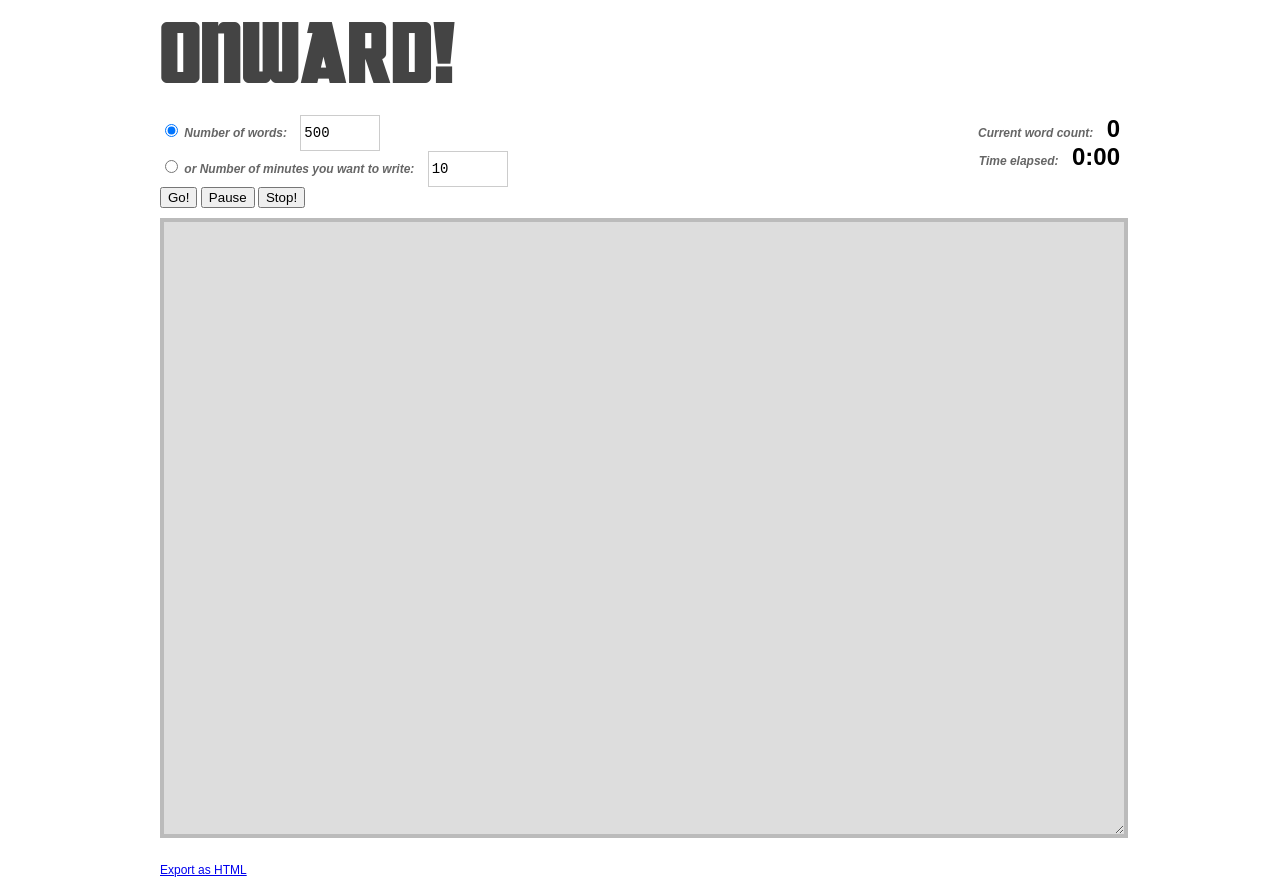
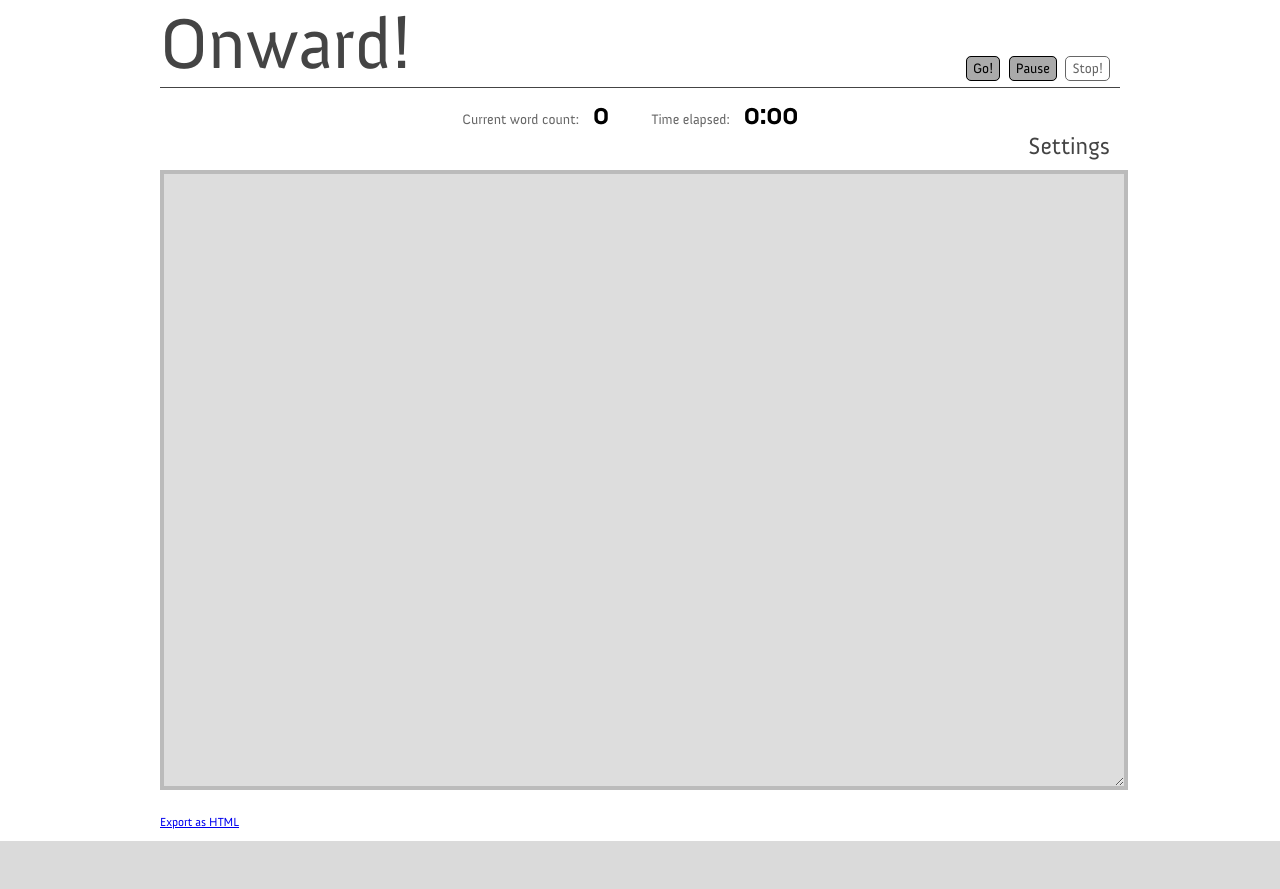
Before and after one commit to allizon/draft-one, a PHP site: page / in a window 1280 px wide. After the commit the page ends 841 px from the top, so only its background shows below. Run offline with PHP 8.4, Linux system fonts and the light colour scheme; some libraries are stand-ins or nearby versions.

Commit message:
Massive JS/CSS updates

```diff
--- a/css/style.css
+++ b/css/style.css
@@ -11,11 +11,16 @@
     src: local('GreatLakesNF Regular'), local('GreatLakesNF'), url('../GREALN__.ttf') format('truetype');
 }
 
+@font-face {
+    font-family: 'AniversRegular';
+    src: url('Anivers_Regular.otf');
+    src: local('Anivers Regular'), local('AniversRegular'), url('../Anivers_Regular.otf') format('truetype');
+}
+
 body {
     margin: 0;
     padding; 0;
-    font-size: 62.5%;
-    font-family: Arial, sans-serif;
+    font: 62.5% 'AniversRegular', Arial, sans-serif;
 }
 
 header, section, nav {
@@ -24,14 +29,27 @@ header, section, nav {
 
 header {
     width: 960px;
-    margin: 0 auto;
+    margin: 0 auto 10px;
+    border-bottom: 1px solid #444;
+    position: relative;
 }
 
     header h1 {
-        font: 72px 'GreatLakesNF', Arial, sans-serif;
+        font: 72px 'AniversRegular', Arial, sans-serif;
         color: #444;
         padding: 0;
-		margin: 0;
+        margin: 0;
+        width: 476px;
+        float: left;
+    }
+
+    header #action-buttons {
+        position: absolute;
+        float: left;
+        text-align: right;
+        width: 476px;
+        bottom: 10px;
+        right: 10px;
     }
 
 .container {
@@ -42,14 +60,71 @@ header {
 }
 
 .leftcol {
-    width: 480px;
+    width: 476px;
     float: left;
 }
 
 .rightcol {
-    width: 480px;
+    width: 476px;
     text-align: right;
     float: left;
+}
+
+.clear {
+    clear: both;
+}
+
+a.rounded-button {
+    font-size: 14px;
+    background: #aaa;
+    color: #000;
+    border: 1px solid #000;
+    padding: 3px 6px;
+    margin-left: 6px;
+    cursor: pointer;
+    -moz-border-radius: 5px;
+    -webkit-border-radius: 5px;
+}
+
+    a.rounded-button:hover {
+        background: #ccc;
+        color: #fff;
+    }
+
+    a.rounded-button.active {
+        background: #fff;
+        color: #666;
+        border: 1px solid #666;
+    }
+
+
+section#settings p {
+    display: none;
+}
+
+section#settings h3 {
+    font: 24px 'AniversRegular', Arial, sans-serif;
+    color: #444;
+    padding: 0;
+    margin: 0 10px 0 0;
+    text-align: right;
+    cursor: pointer;
+}
+
+#settings h3.hover {
+    color: #f00;
+}
+
+section#stats {
+    text-align: center;
+}
+
+    section#stats span:first-of-type {
+        margin-right: 20px;
+    }
+
+#textbox {
+
 }
 
 #the-text {
@@ -120,8 +195,7 @@ header {
 }
 
 span.label {
-    font-style: italic;
-    font-weight: bold;
+    font: 14px "AniversRegular", Arial, sans-serif;
     color: #666;
 }
 
--- a/index.php
+++ b/index.php
@@ -9,6 +9,7 @@
         google.load( "jquery", "1.4" );
     </script>
     <script type="text/javascript" src="js/showdown.js"></script>
+    <script type="text/javascript" src="js/behaviors.js"></script>
     <script type="text/javascript" src="js/onward.js"></script>
 
 </head>
@@ -19,37 +20,41 @@
 
 <header>
     <h1>Onward!</h1>
+    <section id="action-buttons">
+        <a id="start" class="rounded-button">Go!</a>
+        <a id="pause" class="rounded-button">Pause</a>
+        <a id="stop" class="rounded-button active">Stop!</a>
+    </section>
+    <section class="clear"></section>
 </header>
 
-<section class="container">
-    <div class="leftcol">
-        <input type="radio" name="which" id="which-number-of-words" checked="checked" />
-        <span class="label">Number of words:</span> <input type="text" id="number-of-words" class="text" value="500" />
-        <br />
-        <input type="radio" name="which" id="which-number-of-minutes" />
-        <span class="label">or Number of minutes you want to write:</span> <input type="text" id="number-of-minutes" class="text" value="10" />
-        <br />
-        <input type="button" id="start" value="Go!" />
-        <input type="button" id="pause" value="Pause" />
-        <input type="button" id="stop" value="Stop!" />
-    </div>
-    <div class="rightcol">
+<section class="container clear">
+    <section id="stats">
         <span class="label">Current word count: <span id="current-words">0</span></span>
-        <br />
         <span class="label">Time elapsed: <span id="time-elapsed">0:00</span></span>
-    </div>
+    </section>
 
-    <textarea id="the-text" class="paused" disabled="true"></textarea>
+	<section id="settings">
+        <h3 id="settings" class="hoverable"><a>Settings</a></h3>
+        <p>
+            <input type="radio" name="which" id="which-number-of-words" checked="checked" />
+            <span class="label">Number of words:</span> <input type="text" id="number-of-words" class="text" value="500" />
+            <br />
+            <input type="radio" name="which" id="which-number-of-minutes" />
+            <span class="label">or Number of minutes you want to write:</span> <input type="text" id="number-of-minutes" class="text" value="10" />
+        </p>
+	</section>
 
-    <div class="not-full-screen">
+	<section id="textbox">
+		<textarea id="the-text" class="paused" disabled="true"></textarea>
         <p>
             <a href="javascript:;" id="export-as-html">Export as HTML</a>
         </p>
-    </div>
-</div>
+	</section>
 
-    <div id="html" style="display:none;"></div>
-    <div id="close-template" class="close" style="display:none;"><a href="javascript:;">Close</a></div>
+
+    <section id="html" style="display:none;"></section>
+    <section id="close-template" class="close" style="display:none;"><a href="javascript:;">Close</a></section>
 </section>
 
 </body>
--- /dev/null
+++ b/js/behaviors.js
@@ -0,0 +1,11 @@
+// behaviors.js
+$( function ( ) {
+
+    // Generic behavior to add hover states to any element
+    $( '.hoverable' ).mouseover( function ( ) {
+        $( this ).addClass( 'hover' );
+    } ).mouseout( function ( ) {
+        $( this ).removeClass( 'hover' );
+    } );
+
+} )
--- a/js/onward.js
+++ b/js/onward.js
@@ -15,6 +15,8 @@ function reset ( ) {
 
 // I'd like to animate these transitions from one state to the next
 // rather than have them just immediately change color.
+//
+// Also, can we make this more object-oriented?
 
 function warn ( ) {
 	reset( );
@@ -93,7 +95,21 @@ function updater ( ) {
 }
 
 $( function ( ) {
+
+    $( 'section#settings h3' ).click( function ( ) {
+        $( 'section#settings p' ).slideToggle( );
+    } );
+
+    $( '#action-buttons a' ).click( function ( ) {
+        $( '#action-buttons a' ).removeClass( 'active' );
+        $( this ).addClass( 'active' );
+    } );
+
 	$( '#start' ).click( function ( ) {
+        if ( paused ) {
+            pause( ); // unpauses - make unpause() function
+        }
+
 		interval_id = setInterval( updater, 1000 );
 		$( '#the-text' ).removeClass( 'paused' ).attr( 'disabled', false );
 	} );
```
Also changed, not shown: Anivers_Regular.otf (added).
